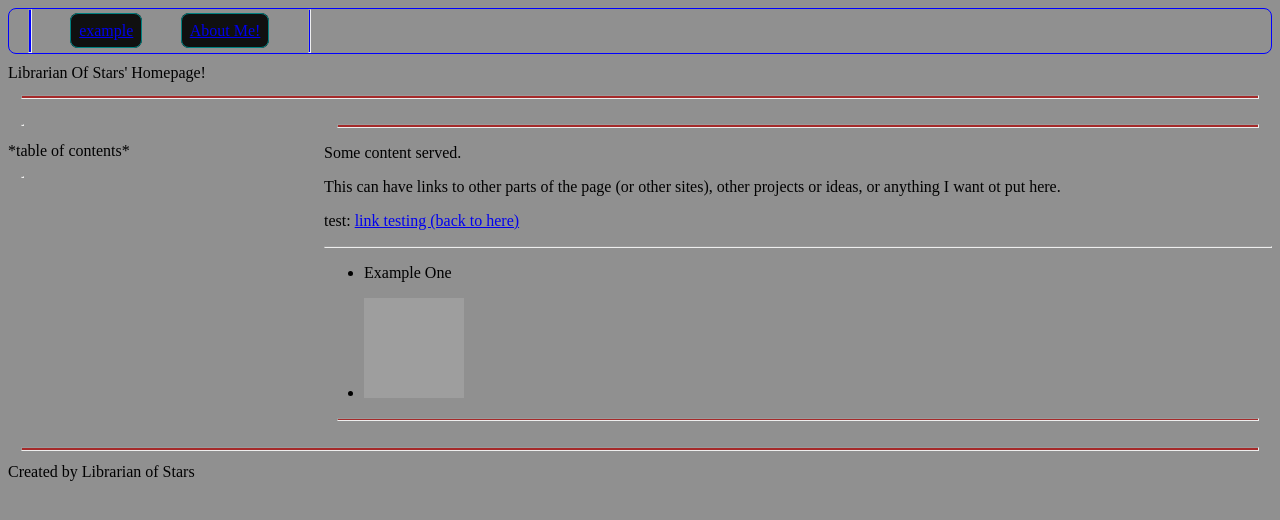
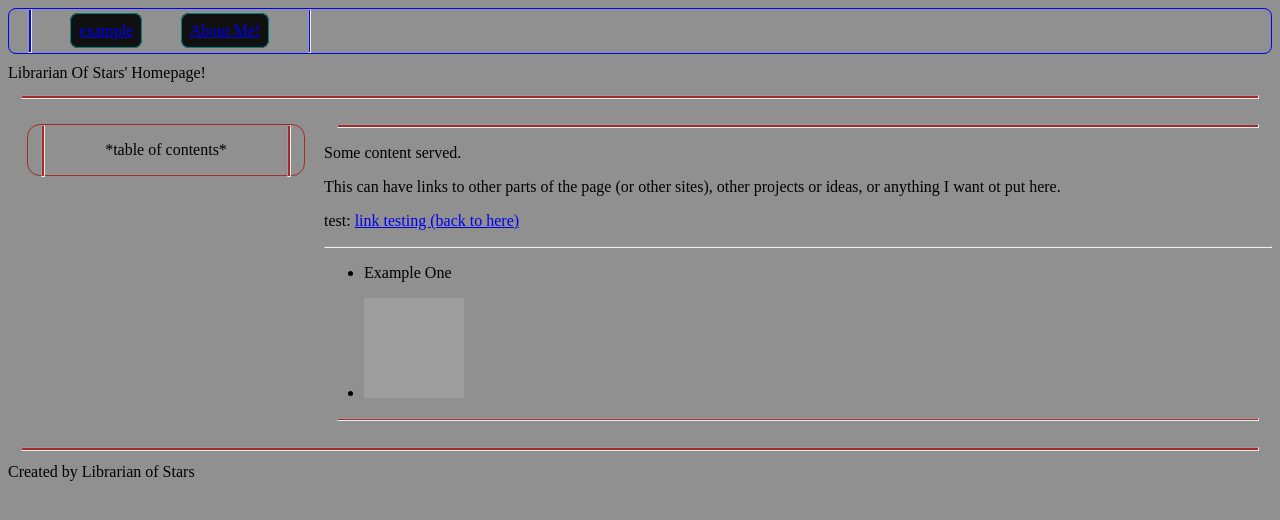
Before and after one commit to librarianofstars-ca-org/website, a Next.js app: page / in a window 1280 px wide. Shown: the top 520 px of the page. Built offline with nearby package versions, Linux system fonts and the light colour scheme; grey boxes are pictures that could not be loaded.

Commit message:
feat: sidebar styling better

```diff
--- a/components/page_structure/sidebar.tsx
+++ b/components/page_structure/sidebar.tsx
@@ -5,9 +5,9 @@ import Seperator from "@/components/page_structure/seperator";
 
 export default function Sidebar({ children }) {
   return (
-    <div className="sidebar">
+    <div className="sidebar wraper">
       <SideBarSeperator />
-      {children}
+      <div className="sidebar contents">{children}</div>
       <SideBarSeperator />
     </div>
   );
--- a/styles/components/page_structure/sidebar.css
+++ b/styles/components/page_structure/sidebar.css
@@ -1,3 +1,25 @@
-div.sidebar {
+div.sidebar.wraper{
     grid-area: sidebar;
+
+    display: flex;
+    flex-flow: row nowrap;
+    align-items: start;
+    justify-content: center;
+
+    margin-block: var(--size-sm);
+    margin-inline: var(--size-lg);
+
+    border: var(--size-tn) solid brown;
+    border-radius: var(--size-sm);
 }
+
+div.sidebar hr.sidebar {
+    flex: 0 0 auto;
+    height: 100%;
+    margin-block: 0px;
+}
+
+div.sidebar.contents {
+    flex: 1 1 1;
+    margin: auto;
+}
```
